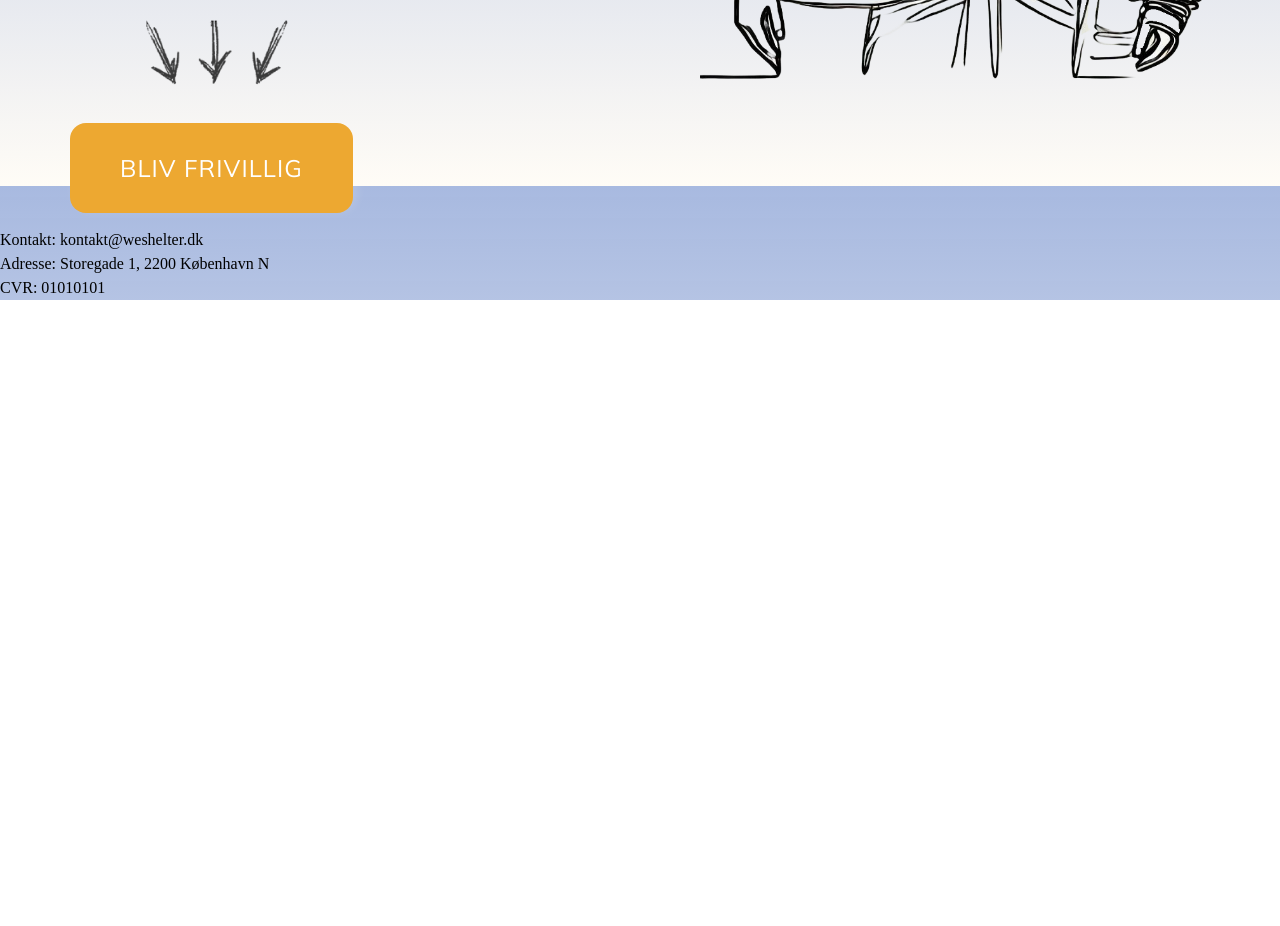
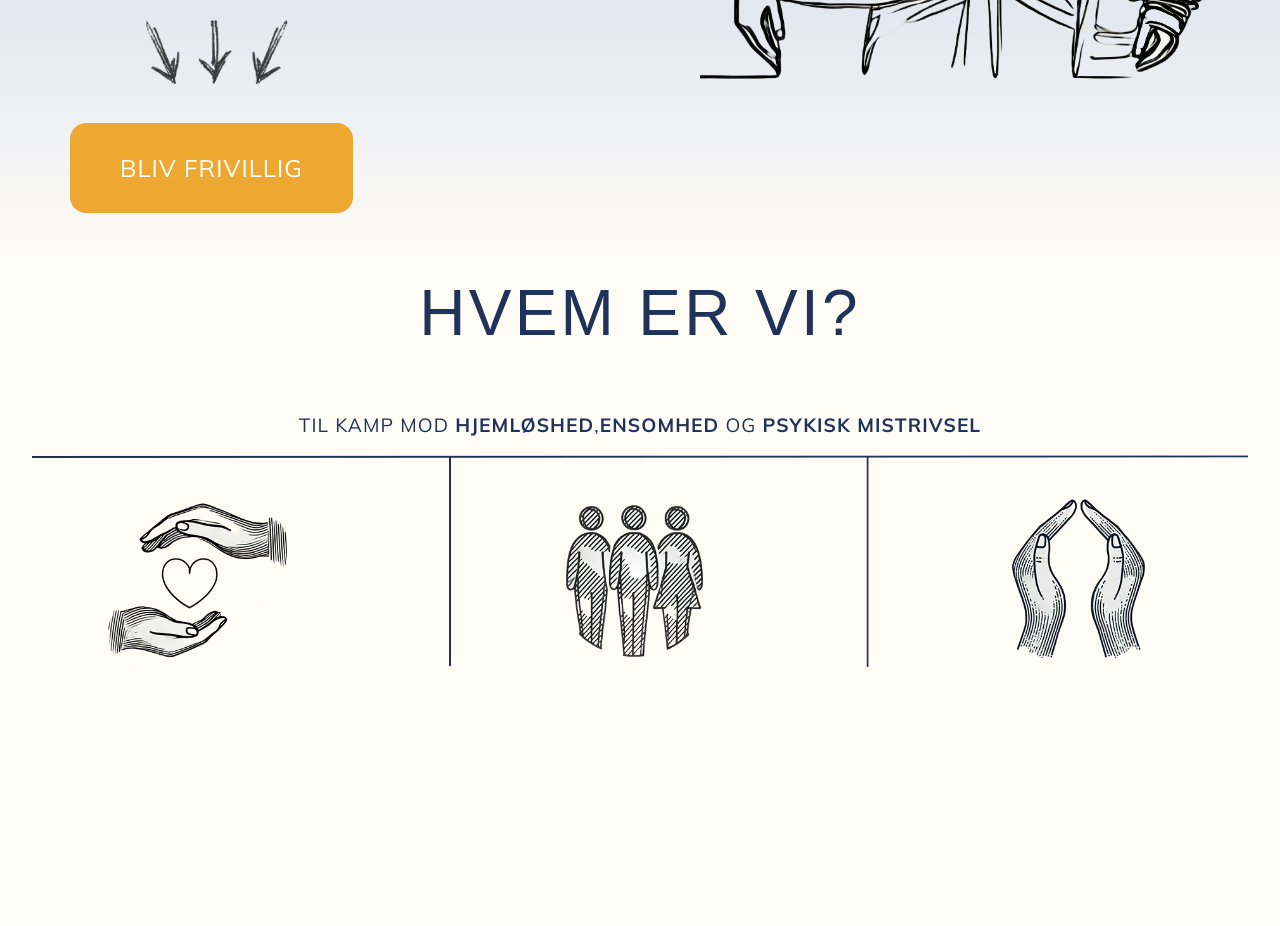
Before and after one commit to WeShelter-Team12/weshelter-redesign-12, an Astro site: page / in a window 1280 px wide. Shown: the part 614-1540 px from the top of the page. Before the commit the page ends 914 px from the top, so only its background shows below. Built offline with nearby package versions, Linux system fonts and the light colour scheme; Astro itself is replaced by a stand-in of ours; a web font is replaced by a local one.

Commit message:
nye ting

```diff
--- a/src/components/Hero.astro
+++ b/src/components/Hero.astro
@@ -2,6 +2,7 @@
 
 ---
 
+<div class="bg-farve">
   <section class="hero-container">
     <article class="hero-text">
       <h1>VI HAR BRUG FOR DIG!</h1>
@@ -17,8 +18,69 @@
       <button>BLIV FRIVILLIG</button>
     </div>
   </section>
+</div>
+
+<section class="sideto">
+  <article class="hvem-container">
+    <h3>HVEM ER VI?</h3>
+    <h4>TIL KAMP MOD <strong>HJEMLØSHED</strong>,<strong>ENSOMHED</strong> OG <strong>PSYKISK MISTRIVSEL</strong></h4>
+  </article>
+  <article class="linjeogikon">
+    <div class="lines-container">
+      <img src="/blaalinjer.webp" alt="lines-side" />
+    </div>
+
+    <div class="ikon-container">
+      <div class="haender-item">
+        <img class="ikon" src="/haenderikon.webp" alt="Haender med Hjerte" />
+      </div>
+      <div class="personer-item">
+        <img class="ikon" src="/personerikon.webp" alt="Personer" />
+      </div>
+      <div class="haender2-item">
+        <img class="ikon" src="/haender2ikon.webp" alt="Haender med Hjerte" />
+      </div>
+    </div>
+  </article>
+</section>
 
 <style>
+  .ikon-container {
+    display: flex;
+    justify-content: space-around;
+    padding: 15px 20px;
+    position: relative;
+    top: 30px;
+  }
+
+  .ikon {
+    max-width: 200px;
+    width: 95%;
+    height: auto;
+  }
+
+  .personer-item {
+    margin: 0 auto;
+  }
+
+  .haender-item {
+    padding-left: clamp(10px, 6vw, 100px);
+  }
+
+  .haender2-item {
+    padding-right: clamp(10px, 6vw, 100px);
+  }
+  .sideto {
+    background-color: #fffcf6;
+    min-height: 100vh;
+  }
+
+  div.bg-farve {
+    width: 100%;
+    height: 100%;
+    background: linear-gradient(to bottom, rgba(131, 156, 211, 0.7) 0%, rgba(255, 252, 246, 0.85) 100%);
+    min-height: 100vh;
+  }
   h1 {
     font-family: "anton", sans-serif;
     font-weight: 400;
@@ -26,6 +88,57 @@
     font-size: 6rem;
     color: white;
     letter-spacing: 3.3px;
+  }
+
+  h3 {
+    font-family: "anton", sans-serif;
+    font-weight: 400;
+    font-style: normal;
+
+    color: #1f325a;
+    letter-spacing: 3.3px;
+  }
+
+  .lines-container {
+    display: flex;
+    justify-content: center; /* Centrerer billedet */
+    align-items: center;
+    max-width: 100%; /* Forhindrer for stor bredde */
+    height: auto;
+    overflow: hidden; /* Sikrer, at billedet ikke stikker udenfor */
+    margin-top: 10px;
+    position: absolute;
+  }
+
+  .lines-container img {
+    display: inline-block; /* Sørger for, at billedet kun fylder sit eget indhold */
+    width: auto; /* Undgår at billedet strækker sig */
+    max-width: 95%; /* Sørger for, at det ikke bliver større end sit indhold */
+    height: auto; /* Bevarer proportioner */
+    align-self: center;
+  }
+  h4 {
+    font-family: "Mulish", sans-serif;
+
+    font-weight: 400;
+    color: #1f325a;
+    margin-top: 50px;
+    letter-spacing: 1.08px;
+  }
+
+  .hvem-container {
+    display: flex;
+    flex-direction: column;
+    justify-content: center;
+    align-items: center;
+  }
+
+  .hvem-container h3 {
+    font-size: clamp(2rem, 5vw, 4rem); /* Mindst 2rem, max 3rem */
+  }
+
+  .hvem-container h4 {
+    font-size: clamp(1rem, 1.5vw, 1.5rem); /* Mindst 1rem, max 1.3rem */
   }
 
   .arrow-button {
@@ -107,6 +220,10 @@
       margin: 0 auto;
     }
 
+    .lines-container img {
+      display: none;
+    }
+
     .heroimg-container {
       margin: 0 auto;
 
@@ -124,12 +241,12 @@
     }
 
     .heroimg {
-      width: 80%;
+      width: 100%;
       position: relative;
       margin: 0 auto;
       z-index: 1;
       right: 0; /* Sørger for, at billedet ikke ryger ud af skærmen */
-      left: 50%; /* Skubber billedet til midten */
+      left: 60%; /* Skubber billedet til midten */
       transform: translateX(-50%); /* Justerer billedet præcist til midten */
       margin-top: 20px;
       max-width: 400px;
@@ -144,8 +261,8 @@
     }
 
     button {
-      padding: 20px 40px;
-      font-size: 0.8rem;
+      padding: 30px 50px;
+      font-size: 1rem;
       margin-top: 10px;
     }
 
@@ -157,7 +274,7 @@
 
   @media (min-width: 801px) and (max-width: 1072px) {
     h1 {
-      font-size: 3.5rem;
+      font-size: 4rem;
     }
 
     h2 {
@@ -169,13 +286,14 @@
     }
 
     .heroimg {
-      width: 500px;
-      top: 50px;
+      width: 600px;
+      top: 40px;
     }
 
     button {
-      padding: 25px 35px;
+      padding: 30px 50px;
       font-size: 1rem;
+      z-index: 5;
     }
   }
 
@@ -186,12 +304,18 @@
       align-items: center;
       gap: 20px;
       margin: 0 auto;
+
+      padding-bottom: 0px;
+    }
+
+    .lines-container img {
+      display: none;
     }
 
     button {
-      padding: 25px 35px;
+      padding: 30px 50px;
       font-size: 1rem;
-      margin-top: 5px;
+      margin-top: 10px;
     }
 
     .arrowsimg {
--- a/src/styles/global.css
+++ b/src/styles/global.css
@@ -8,8 +8,8 @@
 body {
   width: 100%;
   height: 100%;
+
+  min-height: 100vh;
   font-size: 16px;
   line-height: 1.5;
-  background: linear-gradient(to bottom, rgba(131, 156, 211, 0.7) 0%, rgba(255, 252, 246, 0.85) 100%);
-  min-height: 100vh;
 }
```
Also changed, not shown: public/blaalinjer.webp (added), public/haender2ikon.webp (added), public/haenderikon.webp (added), public/personerikon.webp (added). Lines whose indentation alone changed are shown as unchanged.
